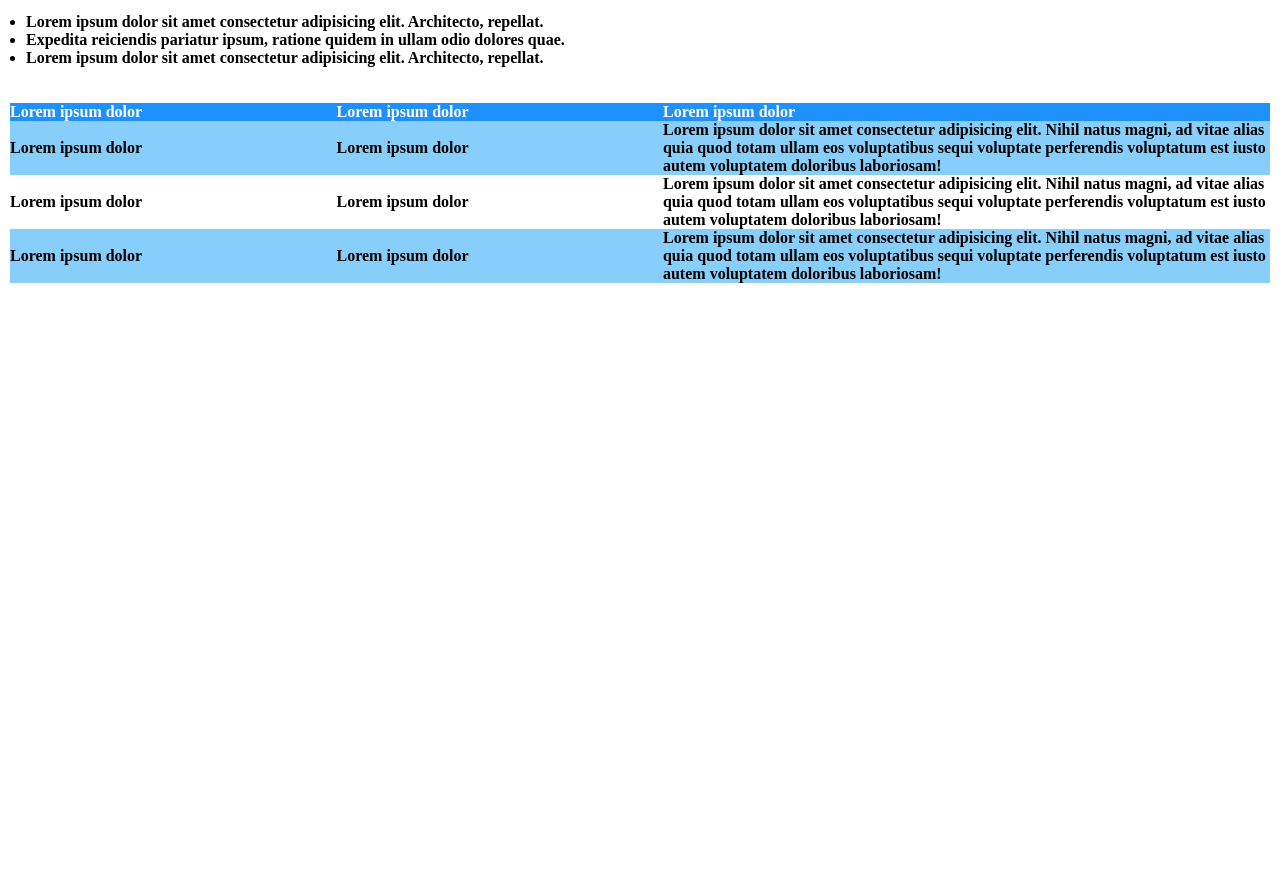
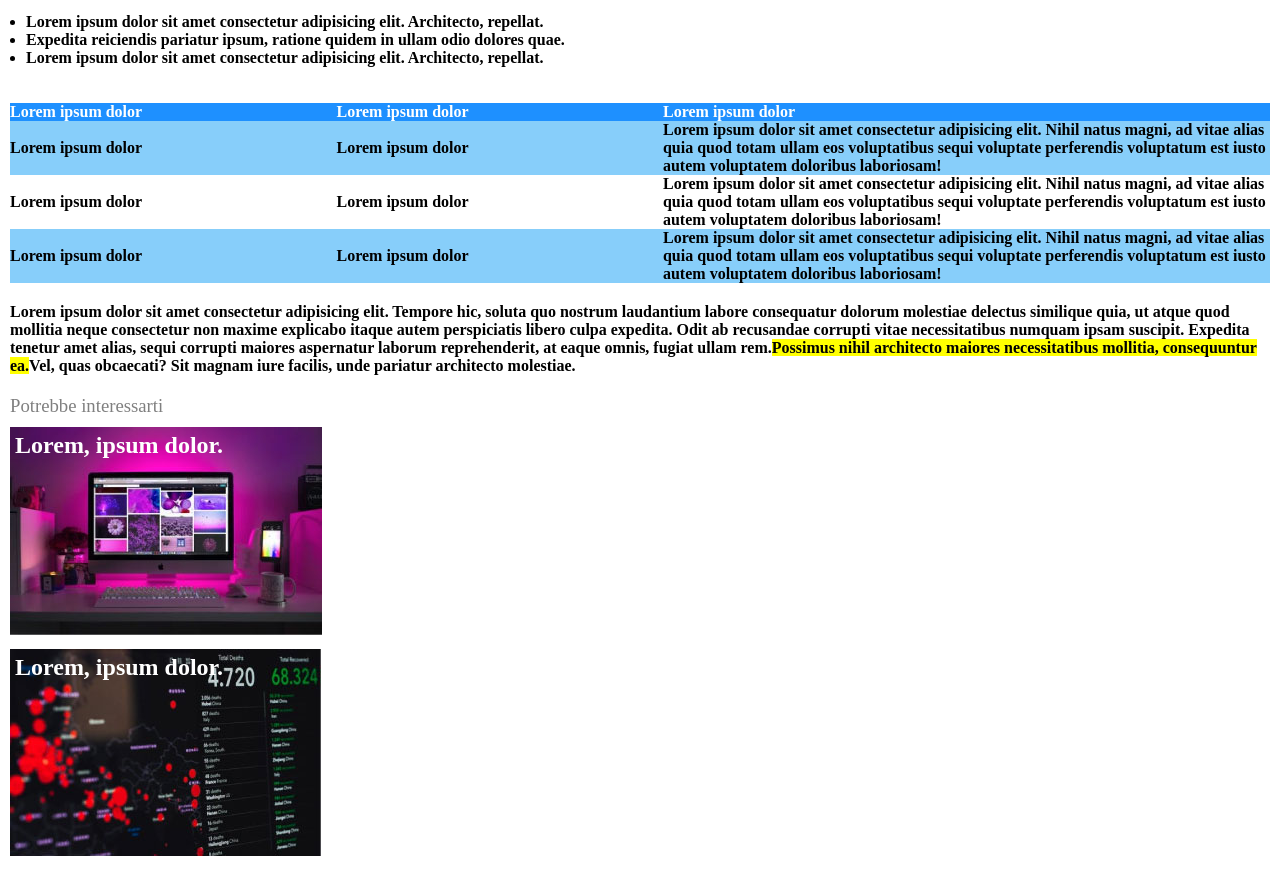
Before and after one commit to Alessandro-Sebastiano/html-css-booleaner, a plain HTML site: page index.html in a window 1280 px wide. Shown: the part 674-1544 px from the top of the page. Before the commit the page ends 967 px from the top, so only its background shows below. Drawn offline with Linux system fonts and the light colour scheme.

Commit message:
main-images

```diff
--- a/css/style.css
+++ b/css/style.css
@@ -7,6 +7,10 @@
 h3 {
     color: gray;
     font-weight: normal;
+}
+
+h2 {
+    color: white;
 }
 
 h1 {
@@ -86,3 +90,15 @@ header {
 .row-color {
     background-color: lightskyblue;
 }
+
+
+.img-box {
+    position: relative;
+    margin-top: 10px;
+}
+
+.text-over {
+    position: absolute;
+    top: 5px;
+    left: 5px;
+}
--- a/index.html
+++ b/index.html
@@ -96,6 +96,33 @@
             </table>
         </div>
 
+        <div class="container">
+            <section>
+                <p>Lorem ipsum dolor sit amet consectetur adipisicing elit. Tempore hic, soluta quo nostrum laudantium
+                    labore consequatur dolorum molestiae delectus similique quia, ut atque quod mollitia neque
+                    consectetur non maxime explicabo itaque autem perspiciatis libero culpa expedita. Odit ab recusandae
+                    corrupti vitae necessitatibus numquam ipsam suscipit. Expedita tenetur amet alias, sequi corrupti
+                    maiores aspernatur laborum reprehenderit, at eaque omnis, fugiat ullam rem.<span
+                        class="highlighted">Possimus nihil
+                        architecto maiores necessitatibus mollitia, consequuntur ea.</span>Vel, quas obcaecati? Sit
+                    magnam iure
+                    facilis, unde pariatur architecto molestiae.</p>
+            </section>
+        </div>
+
+
+        <div class="container">
+            <h3>Potrebbe interessarti</h3>
+            <div class="img-box">
+                <img src="img/monitor.jpg" alt="monitor">
+                <h2 class="text-over">Lorem, ipsum dolor.</h2>
+            </div>
+            <div class="img-box">
+                <img src="img/graph.jpg" alt="grafico">
+                <h2 class="text-over">Lorem, ipsum dolor.</h2>
+            </div>
+        </div>
+
     </main>
 
 </body>
```
